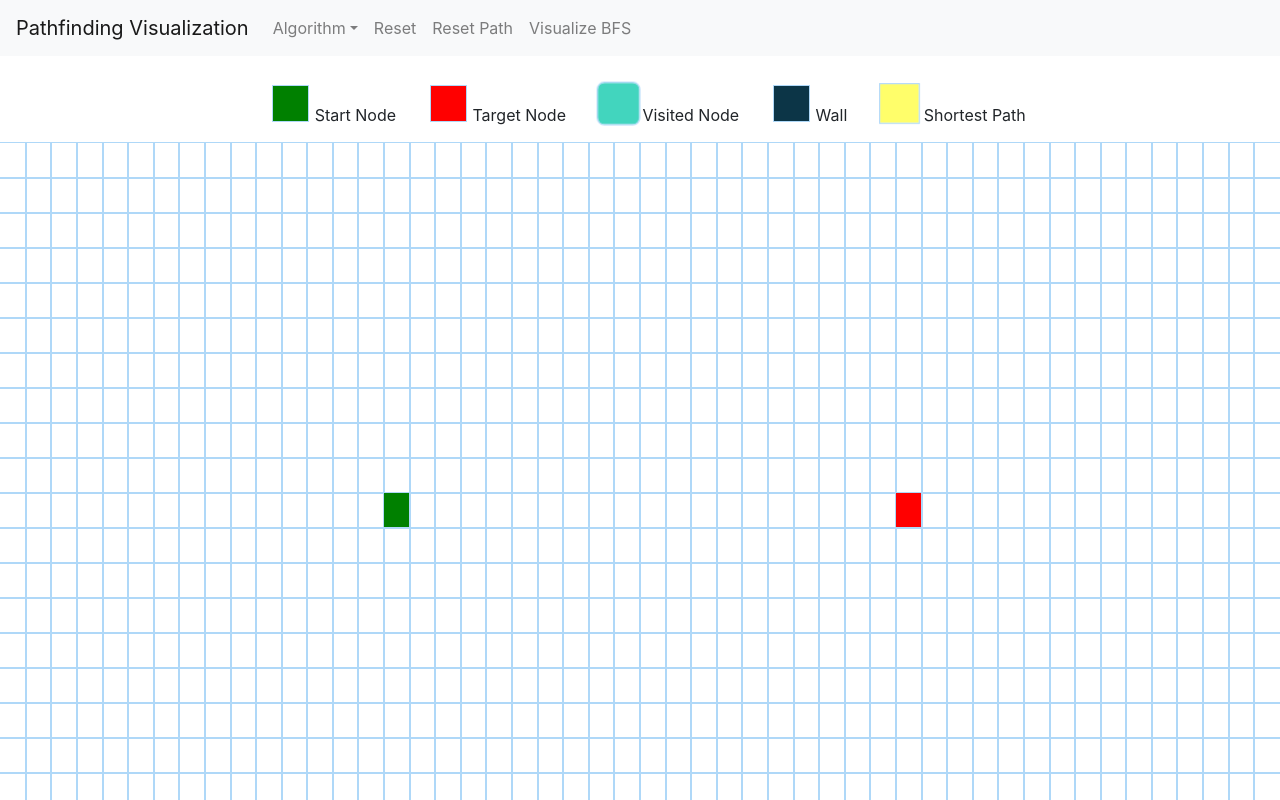
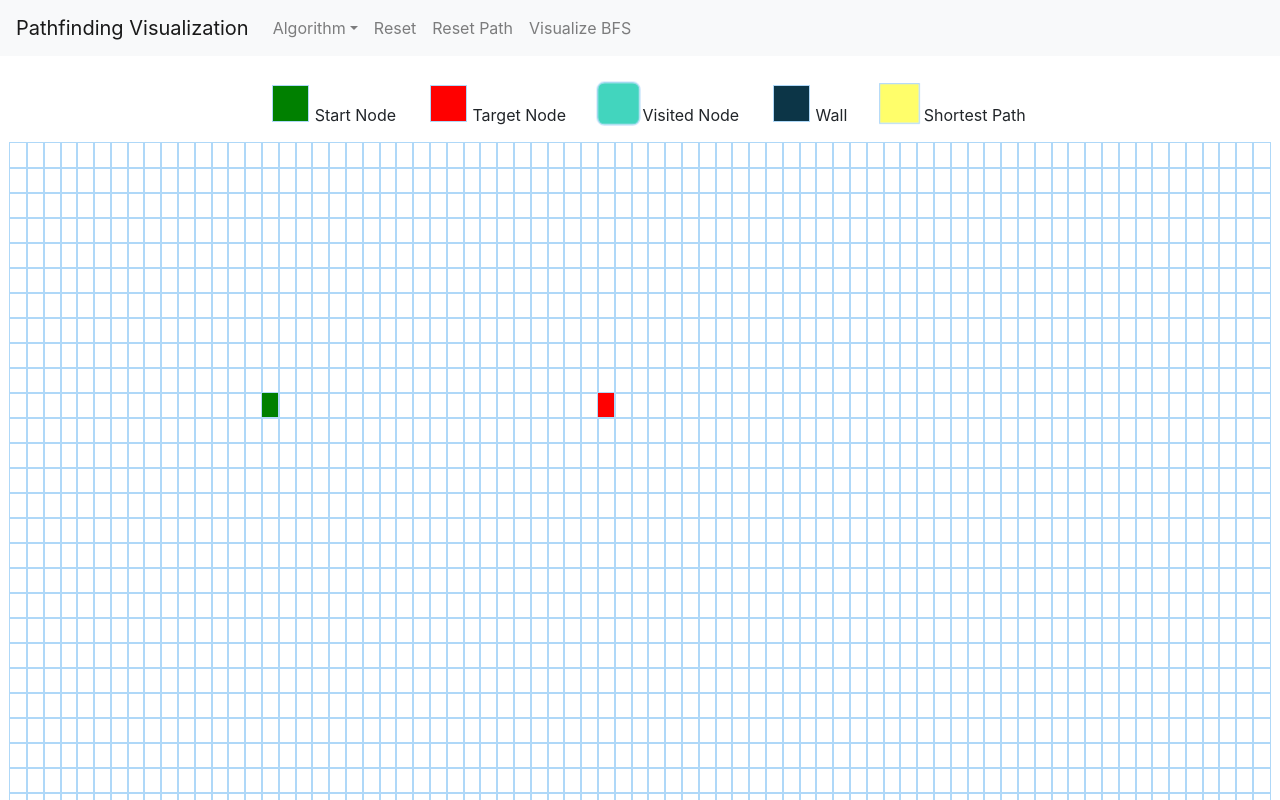
Before and after one commit to cyleung428/pathfinding, a React (Create React App) app: page / in a window 1280 px wide. Shown: the top 800 px of the page. Built offline with nearby package versions, Linux system fonts and the light colour scheme; the HTML template or start-up script is replaced by a standard one.

Commit message:
fix size

```diff
--- a/src/PathfindingVisualizer/Node/Node.css
+++ b/src/PathfindingVisualizer/Node/Node.css
@@ -1,6 +1,6 @@
 .node {
-  width: 2%;
-  height: 35px;
+  width: 1.333333%;
+  height: 25px;
   outline: 0.1px solid rgb(175, 216, 248);
   display: inline-block;
 }
--- a/src/PathfindingVisualizer/PathfindingVisualizer.css
+++ b/src/PathfindingVisualizer/PathfindingVisualizer.css
@@ -1,4 +1,7 @@
-.grid {}
+.grid {
+  margin-left: 10px;
+  margin-right: 10px;
+}
 
 .customRow {
   line-height: 0px;
--- a/src/PathfindingVisualizer/PathfindingVisualizer.jsx
+++ b/src/PathfindingVisualizer/PathfindingVisualizer.jsx
@@ -198,7 +198,7 @@ export default class PathfindingVisualizer extends Component {
     const grid = [];
     for (let row = 0; row < 30; row++) {
       const currentRow = [];
-      for (let col = 0; col < 50; col++) {
+      for (let col = 0; col < 75; col++) {
         currentRow.push(this.createNode(col, row));
       }
       grid.push(currentRow);
```
